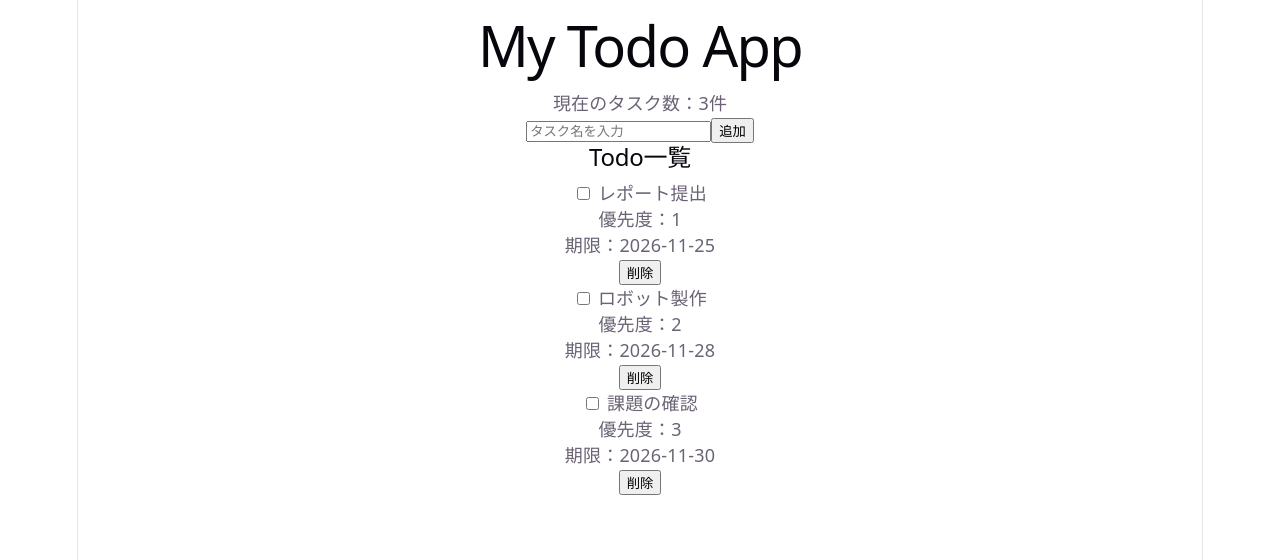
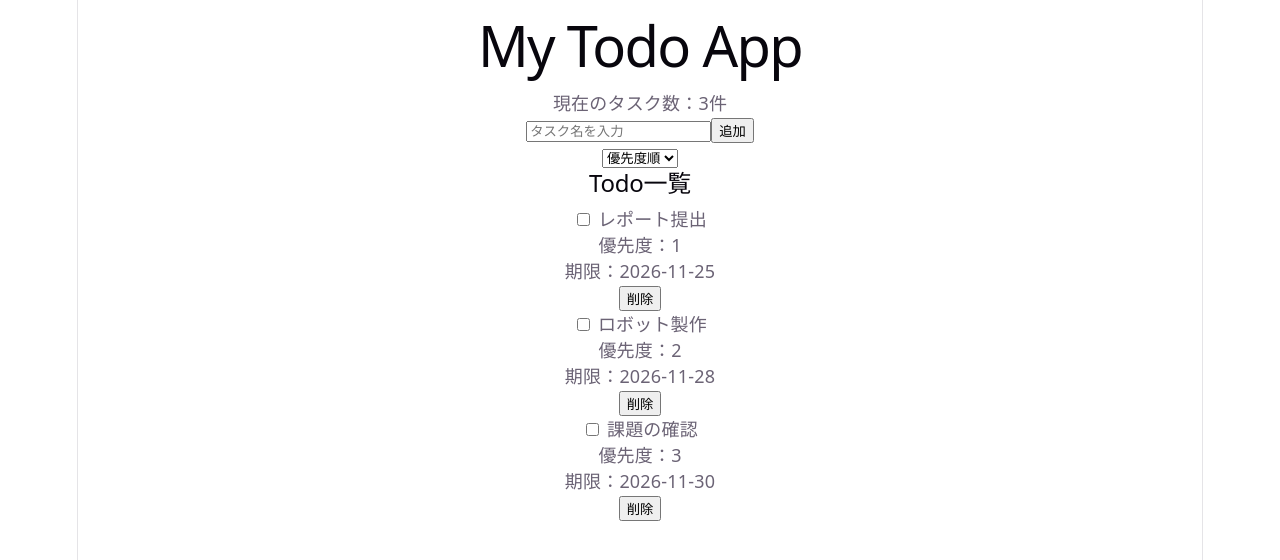
Before and after one commit to zassou-robo/MyToDo_App, a React (Vite) app: page / in a window 1280 px wide. Shown: the top 560 px of the page. Built offline with nearby package versions, Linux system fonts and the light colour scheme.

Commit message:
ソート機能の実装

```diff
--- a/src/App.tsx
+++ b/src/App.tsx
@@ -50,6 +50,7 @@ function App() {
   });
 
   const [title, setTitle] = useState("");
+  const [sortType, setSortType] = useState("priority");
 
   const addTodo = () => {
     if (title.trim() === "") {
@@ -90,6 +91,23 @@ function App() {
 
     setTodos(newTodos);
   };
+  const sortedTodos = [...todos].sort((a, b) => {
+    if (sortType === "priority") {
+      return a.priority - b.priority;
+    }
+
+    // ここに期限順の処理を書く
+    if(sortType === "deadline"){
+      return a.deadline.localeCompare(b.deadline);
+    }
+
+    // ここに登録順の処理を書く
+    if(sortType === "id"){
+      return a.id - b.id;
+    }
+
+    return 0;
+  });
 
   useEffect(() => {
     localStorage.setItem(
@@ -117,11 +135,19 @@ function App() {
           追加
         </button>
       </section>
+      <select
+        value={sortType}
+        onChange={(event) => setSortType(event.target.value)}
+      >
+        <option value="priority">優先度順</option>
+        <option value="deadline">期限順</option>
+        <option value="id">登録順</option>
+      </select>
 
       <section>
         <h2>Todo一覧</h2>
 
-        {todos.map((todo) => (
+        {sortedTodos.map((todo) => (
           <TodoItem
             key={todo.id}
             title={todo.title}
```
Also changed, not shown: src/Dashbord.tsx (added).
